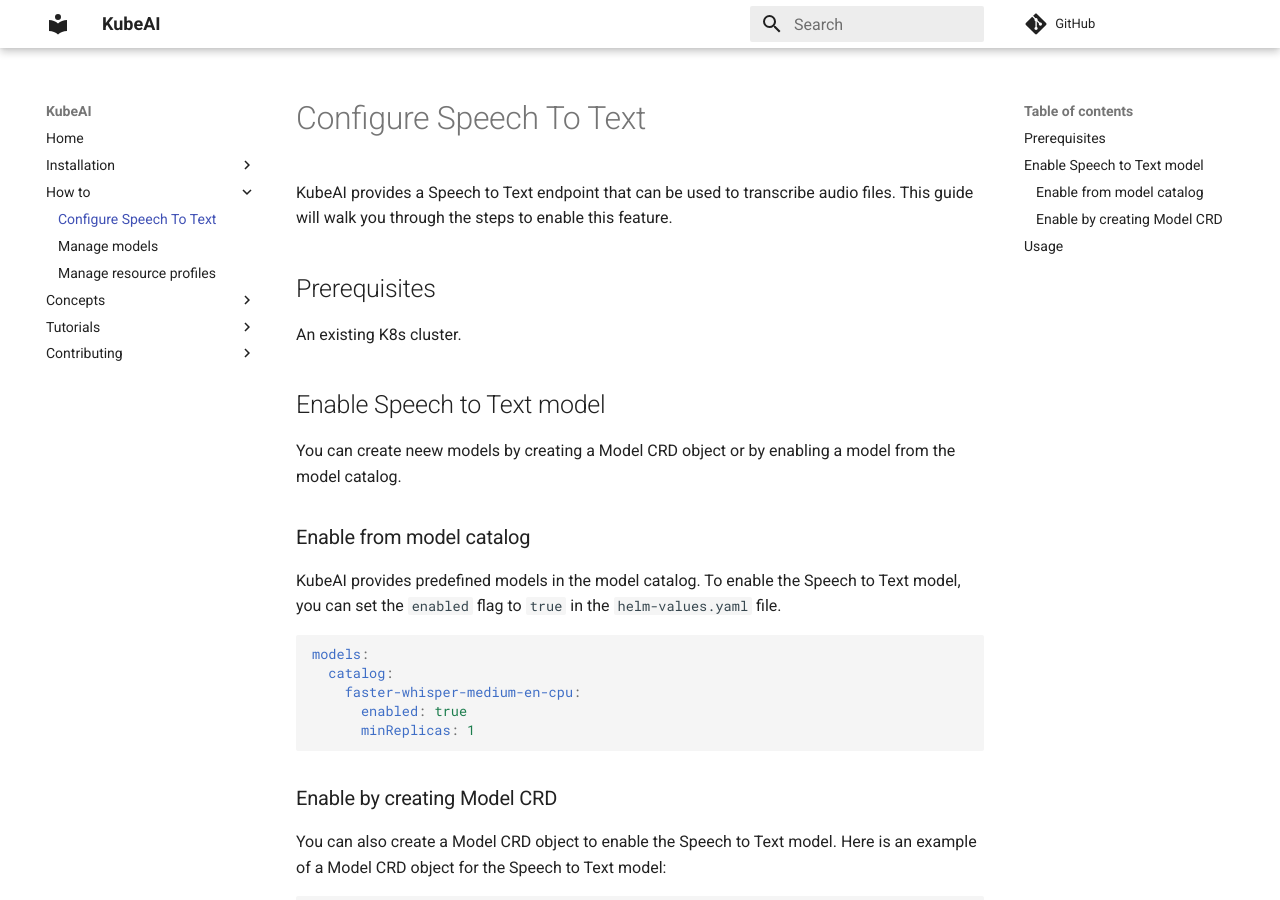
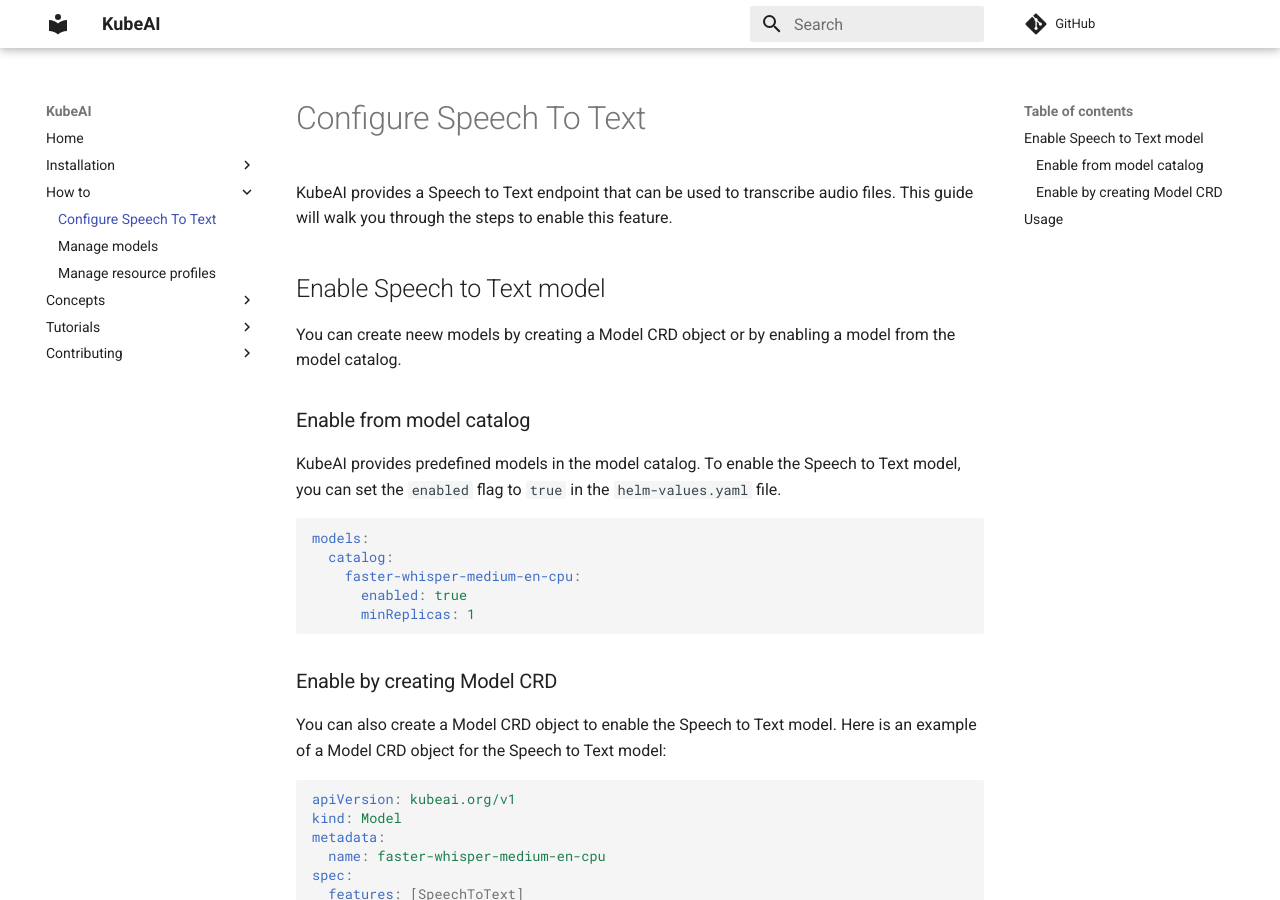
Before and after one commit to substratusai/kubeai, an MkDocs documentation site: the page built from docs/how-to/configure-speech-to-text.md, in a window 1280 px wide and 900 px high. Built offline with MkDocs 1.6.1 and Material for MkDocs 9.7.7, drawn with Linux system fonts in a browser that asks for light colours; comment, search, counter and statistics services are not loaded.

Commit message:
update docs

```diff
--- a/docs/how-to/configure-speech-to-text.md
+++ b/docs/how-to/configure-speech-to-text.md
@@ -1,10 +1,6 @@
 # Configure Speech To Text
 
 KubeAI provides a Speech to Text endpoint that can be used to transcribe audio files. This guide will walk you through the steps to enable this feature.
-
-## Prerequisites
-An existing K8s cluster.
-
 
 ## Enable Speech to Text model
 You can create neew models by creating a Model CRD object or by enabling a model from the model catalog.
```
